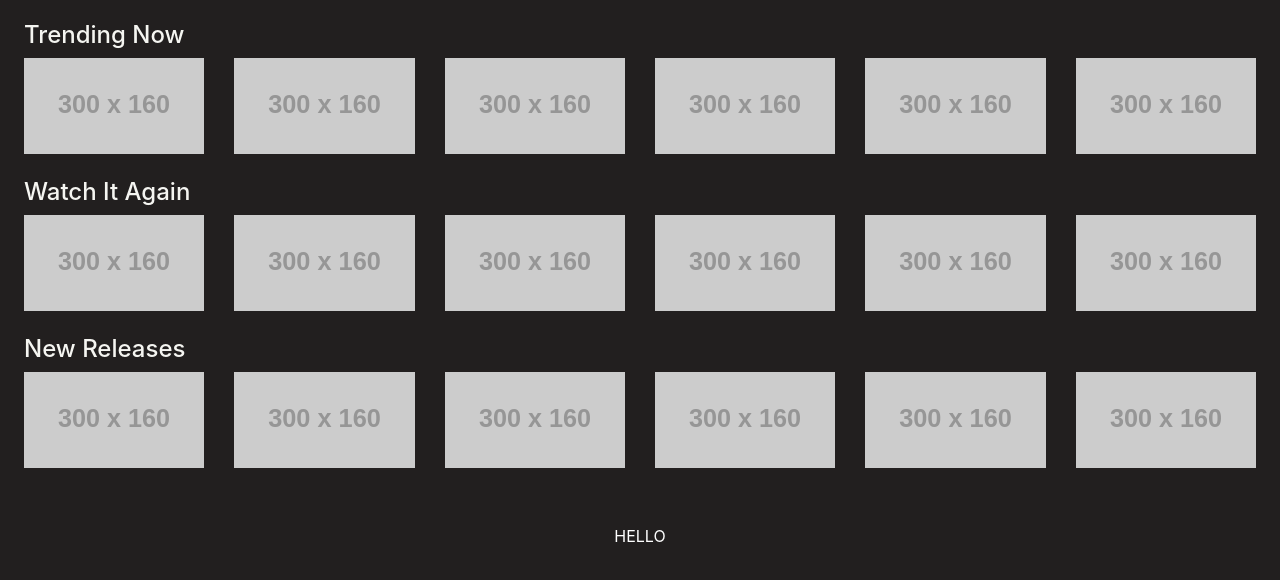
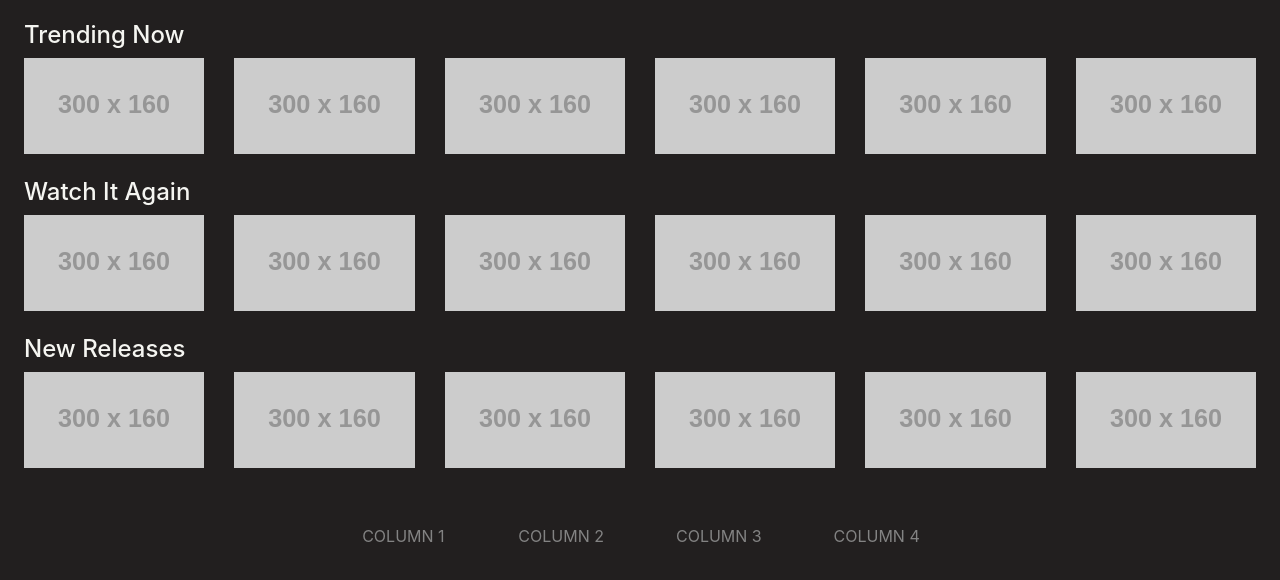
Before and after one commit to YGIHANA1/apr20-netflix-skeleton, a plain HTML site: page index.html in a window 1280 px wide. Shown: the part 122-702 px from the top of the page. Drawn offline with nearby package versions, Linux system fonts and the light colour scheme; placeholder pictures from the web are drawn by us.

Commit message:
Adds footer columns, hover effect.

```diff
--- a/index.html
+++ b/index.html
@@ -37,6 +37,18 @@
       #kids {
         color: #f5f5f1;
         font-size: 0.8em;
+      }
+
+      .footer-column {
+        color: #838383;
+      }
+
+      .col.mb-2:hover {
+        transform: scale(1.1);
+      }
+
+      .col.mb-2 {
+        transition: transform 0.2s;
       }
     </style>
   </head>
@@ -143,9 +155,22 @@
         </div>
       </div>
       <footer>
-        <div class="row text-center mt-5">
+        <div class="row text-center my-5">
           <div class="col-6 offset-3" style="color: white;">
-            HELLO
+            <div class="row row-cols-1 row-cols-sm-2 row-cols-md-4">
+              <div class="col footer-column">
+                COLUMN 1
+              </div>
+              <div class="col footer-column">
+                COLUMN 2
+              </div>
+              <div class="col footer-column">
+                COLUMN 3
+              </div>
+              <div class="col footer-column">
+                COLUMN 4
+              </div>
+            </div>
           </div>
         </div>
       </footer>
```
